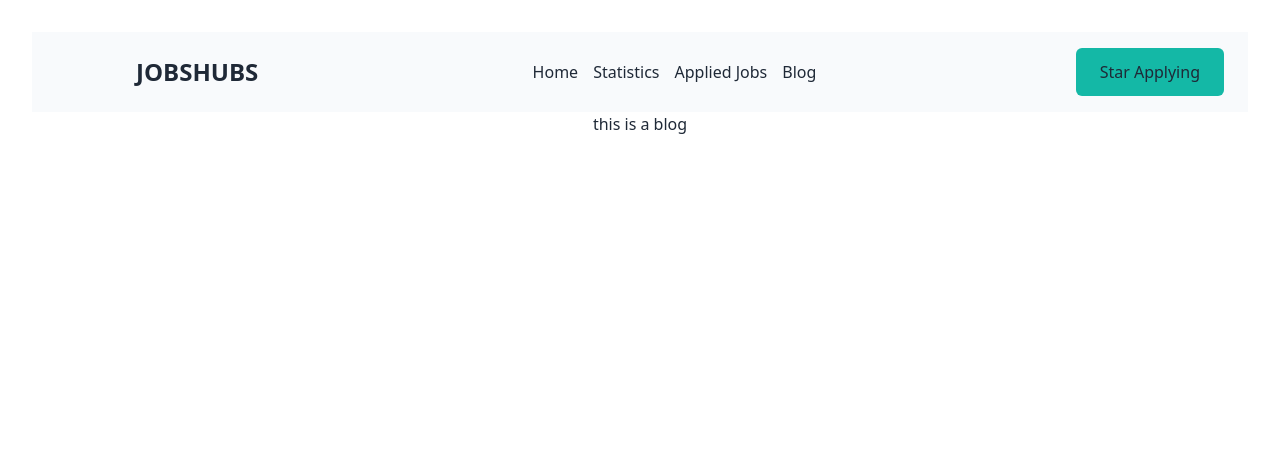
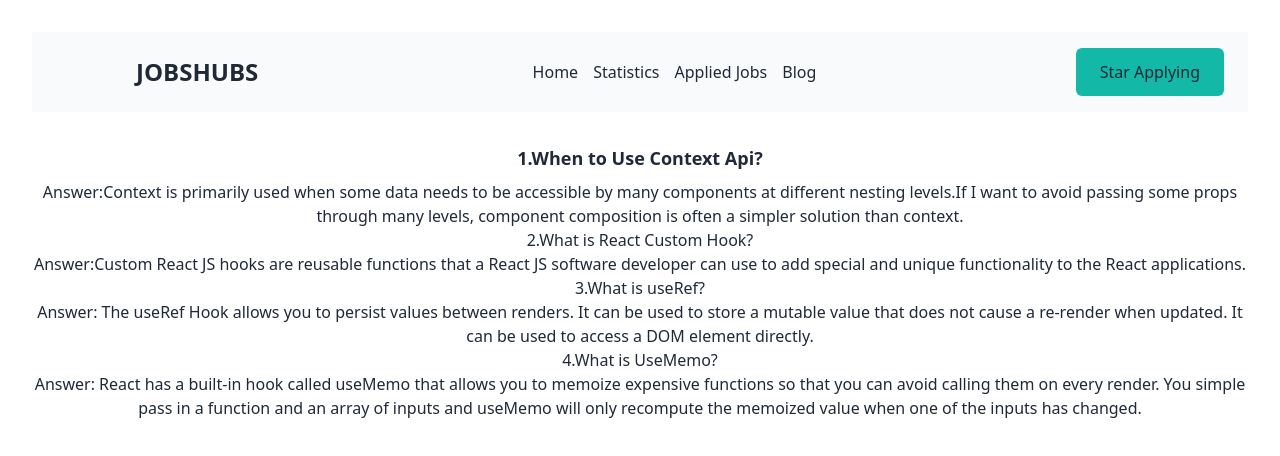
Before and after one commit to rimakhatun3/carrer-hub, a React (Vite) app: page /blog in a window 1280 px wide. Shown: the top 456 px of the page. Built offline with nearby package versions, Linux system fonts and the light colour scheme.

Commit message:
added blog question

```diff
--- a/src/Components/Blog/Blog.jsx
+++ b/src/Components/Blog/Blog.jsx
@@ -2,8 +2,15 @@ import React from 'react';
 
 const Blog = () => {
     return (
-        <div>
-            <h1>this is a blog</h1>
+        <div className='mt-8 mx-0'>
+            <h1 className='font-semibold text-lg my-2'>1.When to Use Context Api?</h1>
+            <p>Answer:Context is primarily used when some data needs to be accessible by many components at different nesting levels.If I want to avoid passing some props through many levels, component composition is often a simpler solution than context.</p>
+            <h1>2.What is React Custom Hook?</h1>
+            <p>Answer:Custom React JS hooks are reusable functions that a React JS software developer can use to add special and unique functionality to the React applications.</p>
+            <h1>3.What is useRef?</h1>
+            <p>Answer: The useRef Hook allows you to persist values between renders. It can be used to store a mutable value that does not cause a re-render when updated. It can be used to access a DOM element directly.</p>
+            <h1>4.What is UseMemo?</h1>
+            <p>Answer: React has a built-in hook called useMemo that allows you to memoize expensive functions so that you can avoid calling them on every render. You simple pass in a function and an array of inputs and useMemo will only recompute the memoized value when one of the inputs has changed.</p>
         </div>
     );
 };
```
